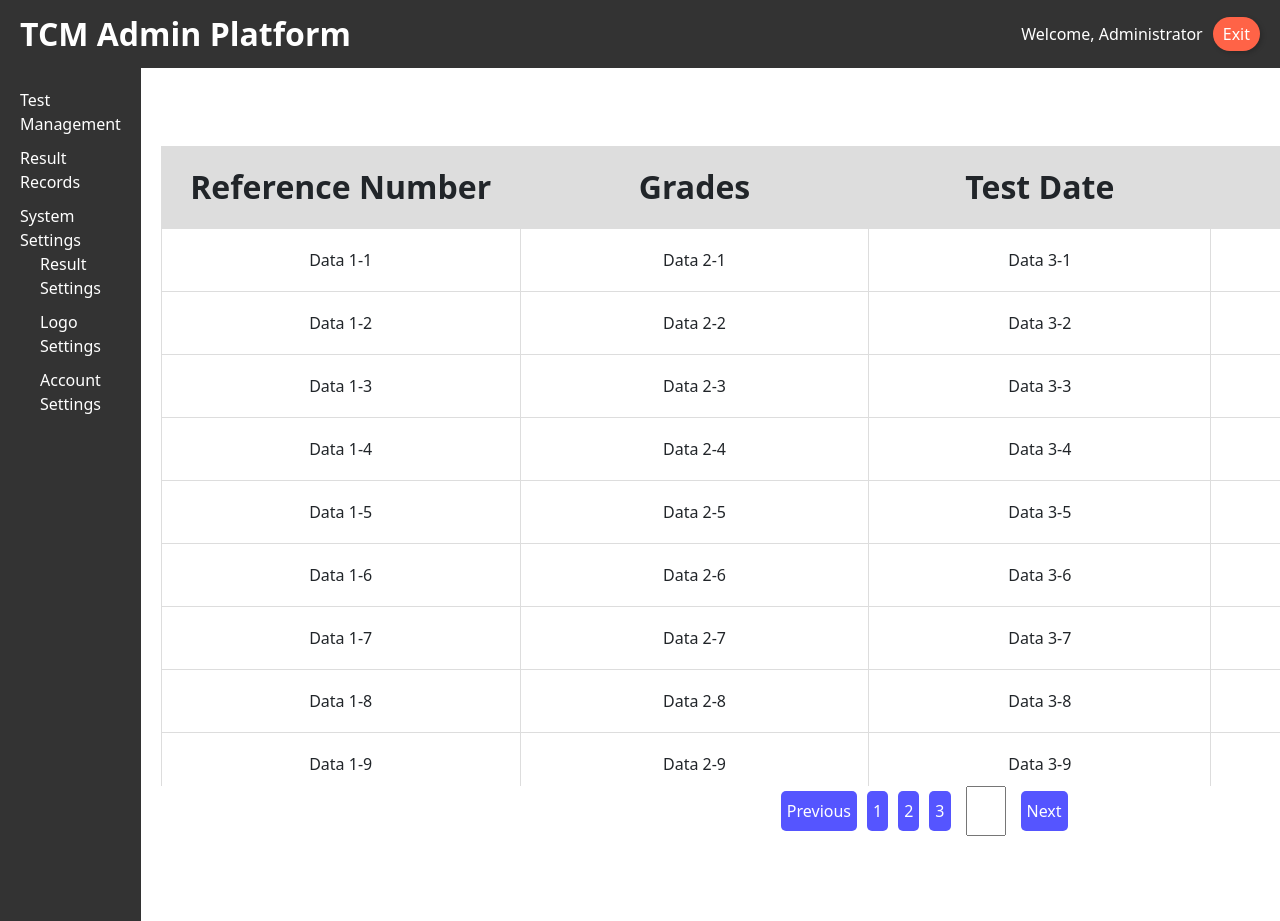
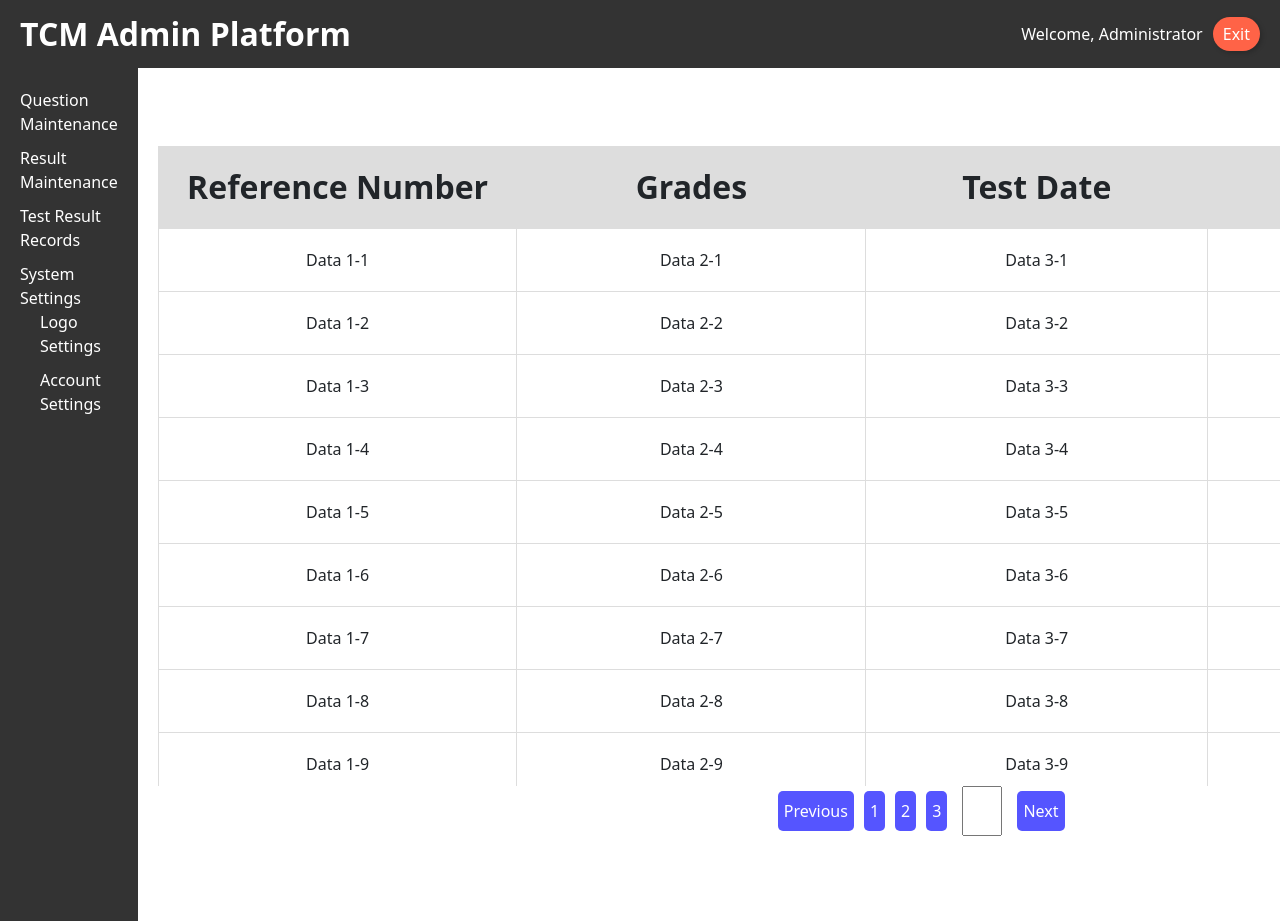
Before and after one commit to mexifly/TCM-Website, a React (Vite) app: page /pages/resultRecords in a window 1280 px wide. Shown: the top 921 px of the page. Built offline with nearby package versions, Linux system fonts and the light colour scheme.

Commit message:
Update Sidebar items structure

```diff
--- a/package.json
+++ b/package.json
@@ -11,6 +11,8 @@
   "dependencies": {
     "axios": "^1.5.1",
     "bootstrap": "^5.2.3",
+    "express": "^4.18.2",
+    "mysql": "^2.18.1",
     "react": "^18.2.0",
     "react-dom": "^18.2.0",
     "react-router-dom": "^6.16.0"
--- a/src/App.tsx
+++ b/src/App.tsx
@@ -16,6 +16,9 @@ const App = () => {
         <Route
           path="/pages/testManagement"
           element={<TestManagementPage></TestManagementPage>}
+        ></Route><Route
+          path="/pages/resultSettings"
+          element={<ResultSettingsPage></ResultSettingsPage>}
         ></Route>
         <Route
           path="/pages/resultRecords"
@@ -29,10 +32,7 @@ const App = () => {
           path="/pages/settings/logoSettings"
           element={<LogoSettingsPage></LogoSettingsPage>}
         ></Route>
-        <Route
-          path="/pages/settings/resultSettings"
-          element={<ResultSettingsPage></ResultSettingsPage>}
-        ></Route>
+
       </Routes>
     </Router>
   );
--- a/src/components/Sidebar.tsx
+++ b/src/components/Sidebar.tsx
@@ -8,17 +8,17 @@ function Sidebar() {
     <nav className={classes.sidebar}>
       <ul>
         <li>
-          <Link to="/pages/testManagement">Test Management</Link>
+          <Link to="/pages/testManagement">Question Maintenance</Link>
         </li>
         <li>
-          <Link to="/pages/resultRecords">Result Records</Link>
+          <Link to="/pages/resultSettings">Result Maintenance</Link>
+        </li>
+        <li>
+          <Link to="/pages/resultRecords">Test Result Records</Link>
         </li>
         <li>
           <span>System Settings</span>
           <ul>
-            <li>
-              <Link to="/pages/settings/resultSettings">Result Settings</Link>
-            </li>
             <li>
               <Link to="/pages/settings/logoSettings">Logo Settings</Link>
             </li>
```
Also changed, not shown: 1 other file (tests, documents, lock files or other folders).
